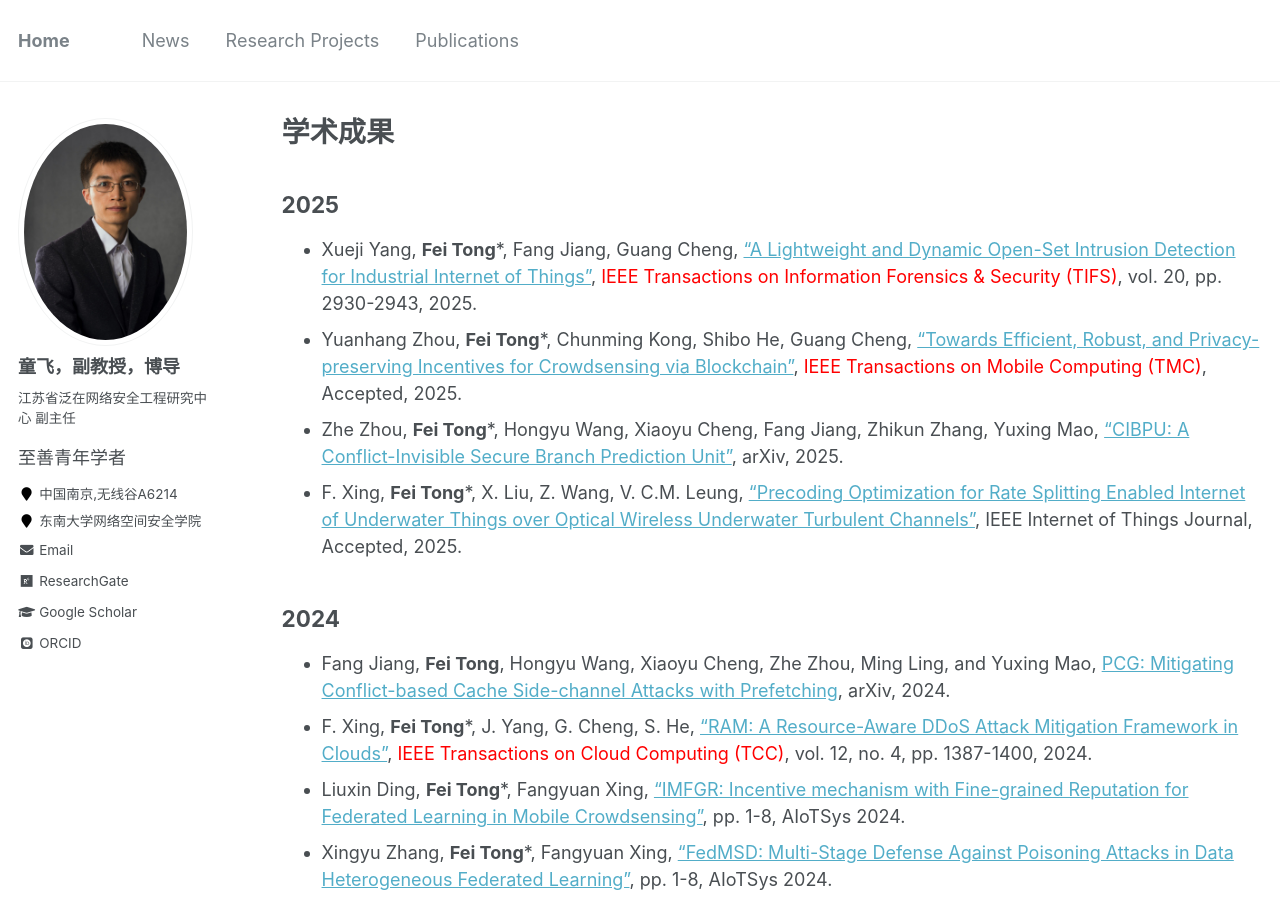
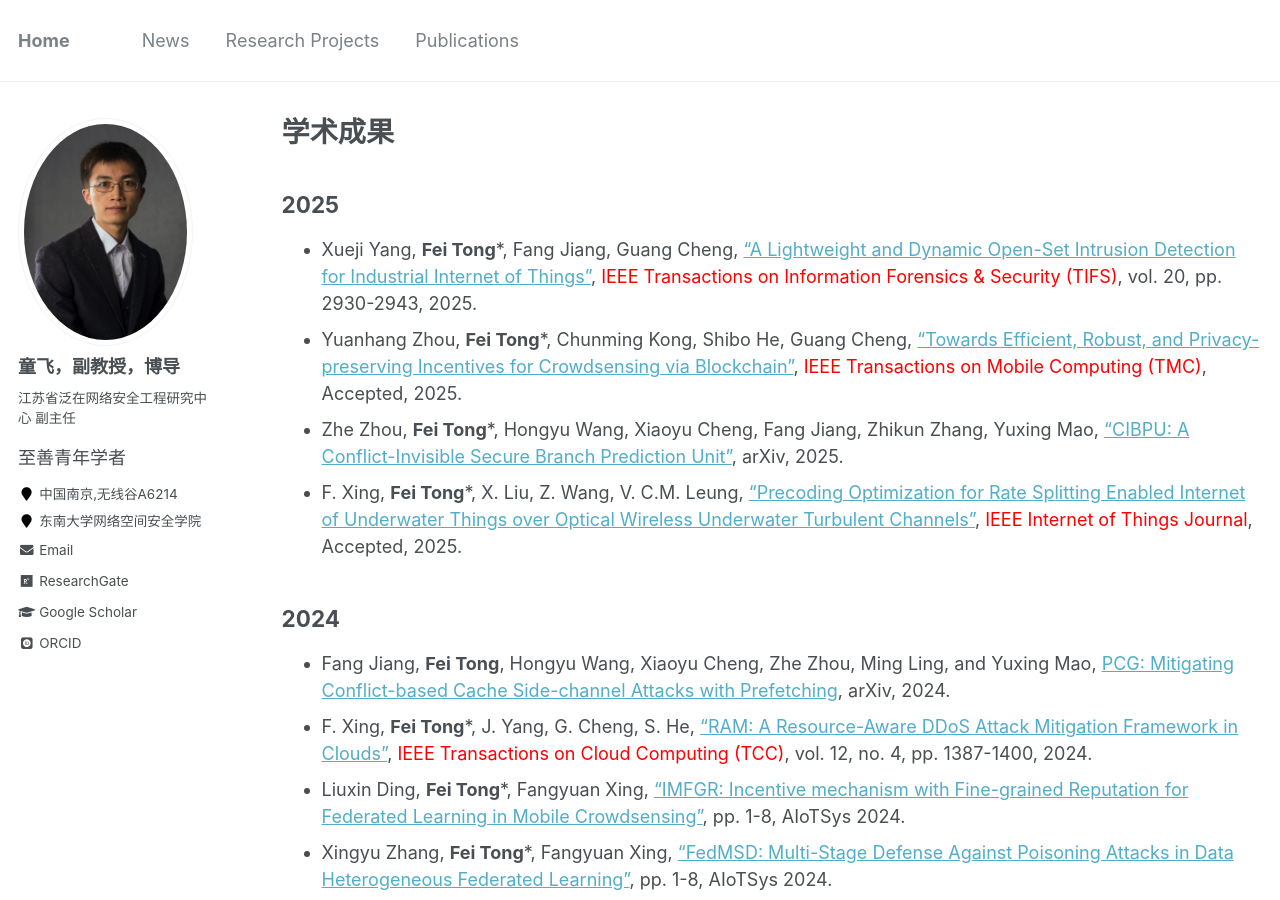
Before and after one commit to fei-tong/fei-tong.github.io, a Jekyll site: the page built from _pages/publications.md, in a window 1280 px wide and 900 px high. Built offline with Jekyll 4.4.1, drawn with Linux system fonts in a browser that asks for light colours; some web fonts are replaced.

Commit message:
Update publications.md

```diff
--- a/_pages/publications.md
+++ b/_pages/publications.md
@@ -15,7 +15,7 @@ author_profile: true
 - Xueji Yang, **Fei Tong***, Fang Jiang, Guang Cheng, ["A Lightweight and Dynamic Open-Set Intrusion Detection for Industrial Internet of Things"](https://ieeexplore.ieee.org/document/10908210), <font color="red">IEEE Transactions on Information Forensics & Security (TIFS)</font>, vol. 20, pp. 2930-2943, 2025.
 - Yuanhang Zhou, **Fei Tong***, Chunming Kong, Shibo He, Guang Cheng, ["Towards Efficient, Robust, and Privacy-preserving Incentives for Crowdsensing via Blockchain"](https://ieeexplore.ieee.org/document/10908903), <font color="red">IEEE Transactions on Mobile Computing (TMC)</font>, Accepted, 2025.
 - Zhe Zhou, **Fei Tong***, Hongyu Wang, Xiaoyu Cheng, Fang Jiang, Zhikun Zhang, Yuxing Mao, ["CIBPU: A Conflict-Invisible Secure Branch Prediction Unit"](https://arxiv.org/pdf/2501.10983), arXiv, 2025.
-- F. Xing,  **Fei Tong***, X. Liu, Z. Wang, V. C.M. Leung, ["Precoding Optimization for Rate Splitting Enabled Internet of Underwater Things over Optical Wireless Underwater Turbulent Channels"](https://ieeexplore.ieee.org/document/10974613), IEEE Internet of Things Journal, Accepted, 2025.
+- F. Xing,  **Fei Tong***, X. Liu, Z. Wang, V. C.M. Leung, ["Precoding Optimization for Rate Splitting Enabled Internet of Underwater Things over Optical Wireless Underwater Turbulent Channels"](https://ieeexplore.ieee.org/document/10974613), <font color="red">IEEE Internet of Things Journal</font>, Accepted, 2025.
 
 ## 2024
 
```
